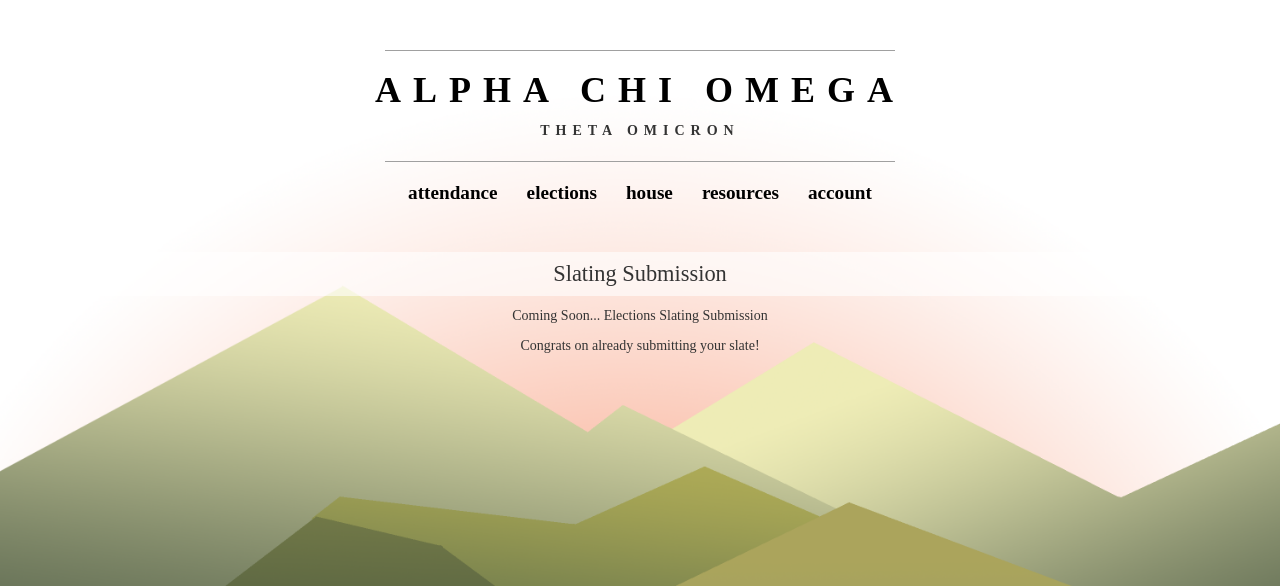
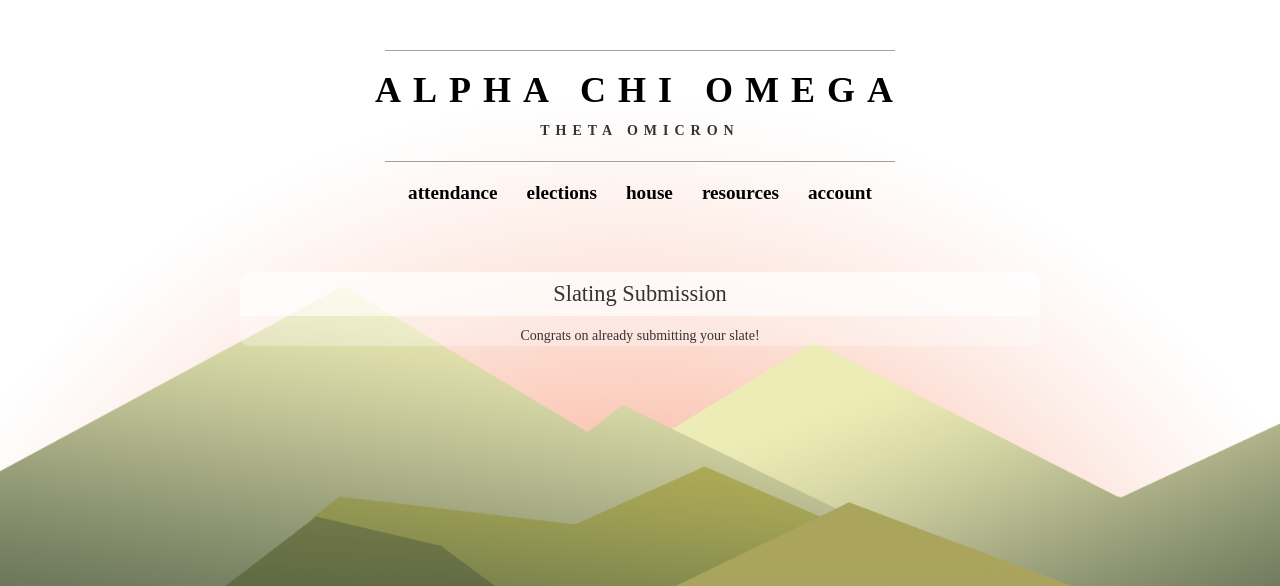
Before and after one commit to axomit-dev/axo, a Django app: page /elections/slating/submission/ in a window 1280 px wide. Shown: the top 586 px of the page. Run offline with Django 3.2, Linux system fonts and the light colour scheme; a user stored in the database is signed in; tables that the repository leaves empty hold one stand-in row (values such as "Sample post"); some libraries are stand-ins or nearby versions; some web fonts are replaced.

Commit message:
Better styling for slating submission page.

```diff
--- a/elections/templates/elections/slating_submission.html
+++ b/elections/templates/elections/slating_submission.html
@@ -2,17 +2,16 @@
 
 {% block content %}
 
+<div id='events-content'>
+
 <h2 class='att-title first-title'> Slating Submission </h2>
-
-<p> Coming Soon... Elections Slating Submission
- </p>
 
  {% if slating_closed %}
    <p> Sorry, slating submission is closed now! </p>
  {% elif has_slated %}
    <p> Congrats on already submitting your slate! </p>
  {% else %}
-   <p> woo slating is open. </p>
+   <p> Submit your slate here! </p>
 
       <!-- TODO: Fix indentation -->
 
@@ -73,5 +72,6 @@
 
  {% endif %}
 
+</div>
 
 {% endblock content %}
```
